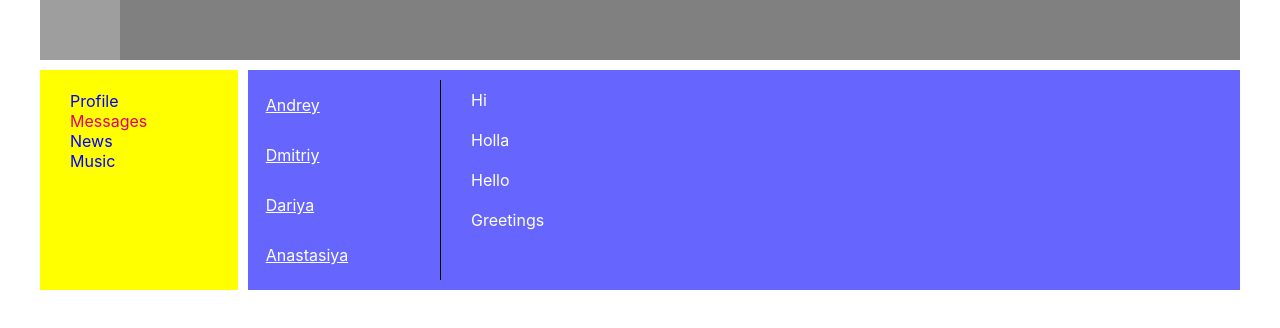
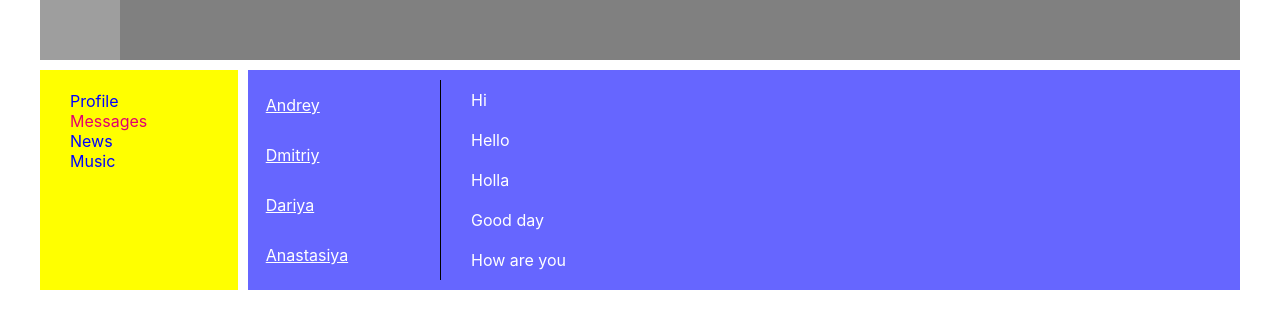
Before and after one commit to AndriyBilous/React-lessons, a React (Create React App) app: page /dialogs in a window 1280 px wide. Shown: the top 328 px of the page. Built offline with nearby package versions, Linux system fonts and the light colour scheme; grey boxes are pictures that could not be loaded.

Commit message:
Added some map methods for posts and dialogs with messages

```diff
--- a/src/components/Dialogs/Dialogs.jsx
+++ b/src/components/Dialogs/Dialogs.jsx
@@ -19,19 +19,34 @@ const DialogItem = (props) => {
 }
 
 const Dialogs = () => {
+
+  const dialogsData = [
+    {id: 1, name: 'Andrey',},
+    {id: 2, name: 'Dmitriy',},
+    {id: 3, name: 'Dariya',},
+    {id: 4, name: 'Anastasiya',},
+  ];
+
+  const dialogsElement = dialogsData.map((el) => <DialogItem name={`${el.name}`} id={`${el.id}`}/>
+  )
+
+  const messagesData = [
+    { id: 1, message: "Hi" },
+    { id: 2, message: "Hello" },
+    { id: 3, message: "Holla" },
+    { id: 4, message: "Good day" },
+    { id: 5, message: "How are you" },
+  ];
+
+  const messagesElements = messagesData.map(el => <Message message={el.message} id={el.id}/>)
+
   return (
     <div className={styles.dialogs}>
       <div className={styles.dialogs_items}>
-        <DialogItem name='Andrey' id='1'/>
-        <DialogItem name='Dmitriy' id='2'/>
-        <DialogItem name='Dariya' id='3'/>
-        <DialogItem name='Anastasiya' id='4'/>
+        {dialogsElement}
       </div>
       <div className={styles.messages}>
-        <Message message='Hi'/>
-        <Message message='Holla'/>
-        <Message message='Hello'/>
-        <Message message='Greetings'/>
+        {messagesElements}
       </div>
     </div>
   );
--- a/src/components/Profile/MyPosts/MyPosts.jsx
+++ b/src/components/Profile/MyPosts/MyPosts.jsx
@@ -3,6 +3,14 @@ import styles from "./MyPosts.module.css";
 import Post from "./Post/Post";
 
 const MyPosts = () => {
+
+  const postsData = [
+    {message: "Hi, how are you?", likesCount: "15"},
+    {message: "Hi, i'm fine, ty", likesCount: "23"}
+  ]
+
+  const postsElements = postsData.map(el => <Post message={el.message} likesCount={el.likesCount} />)
+
   return (
     <div className={styles.wrapper}>
       <h3>My posts</h3>
@@ -15,8 +23,7 @@ const MyPosts = () => {
         </div>
       </div>
       <div className={styles.posts}>
-        <Post message="Hi, how are you?" likesCount="15" />
-        <Post message="Hi, i'm fine, ty" likesCount="23" />
+        {postsElements}
       </div>
     </div>
   );
```
